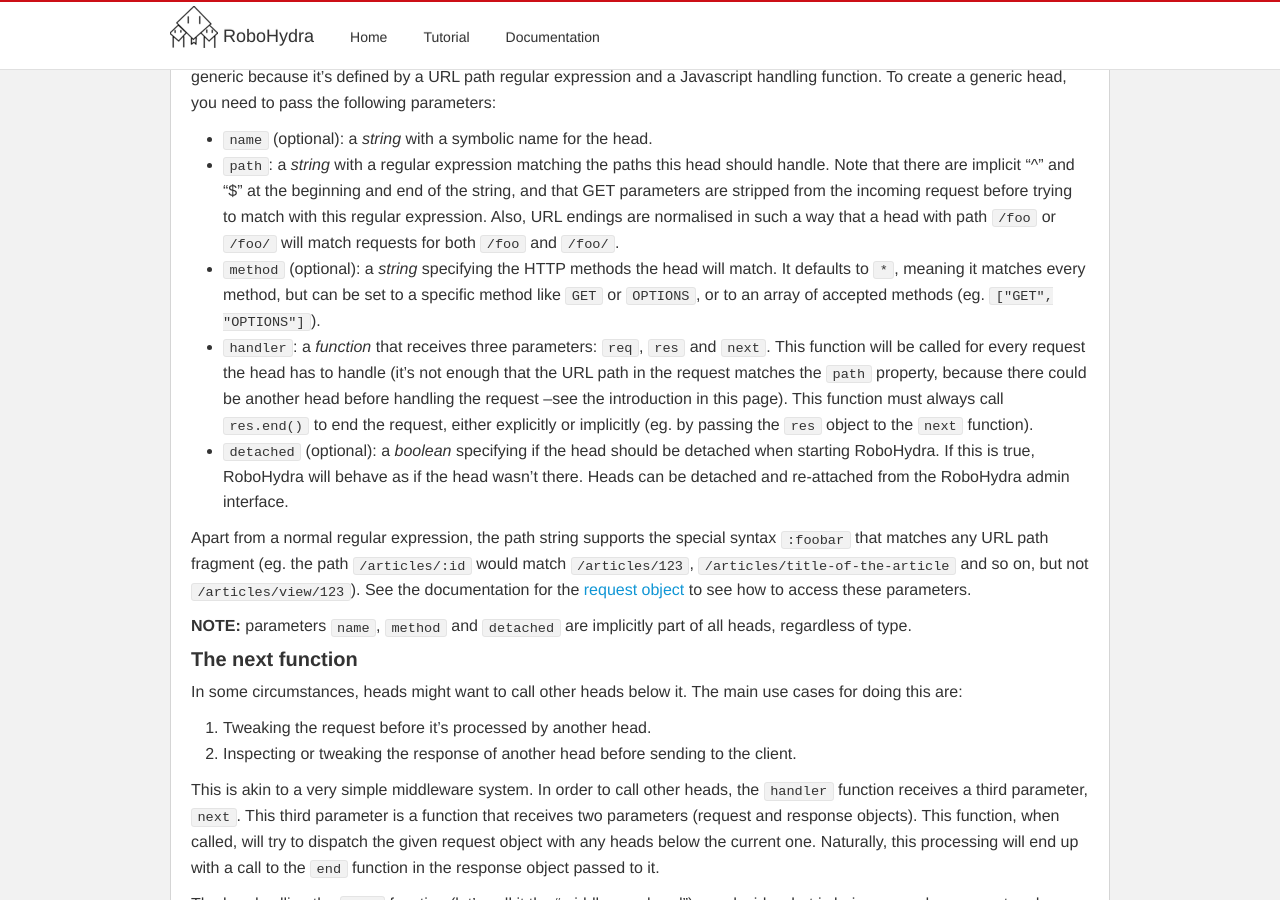
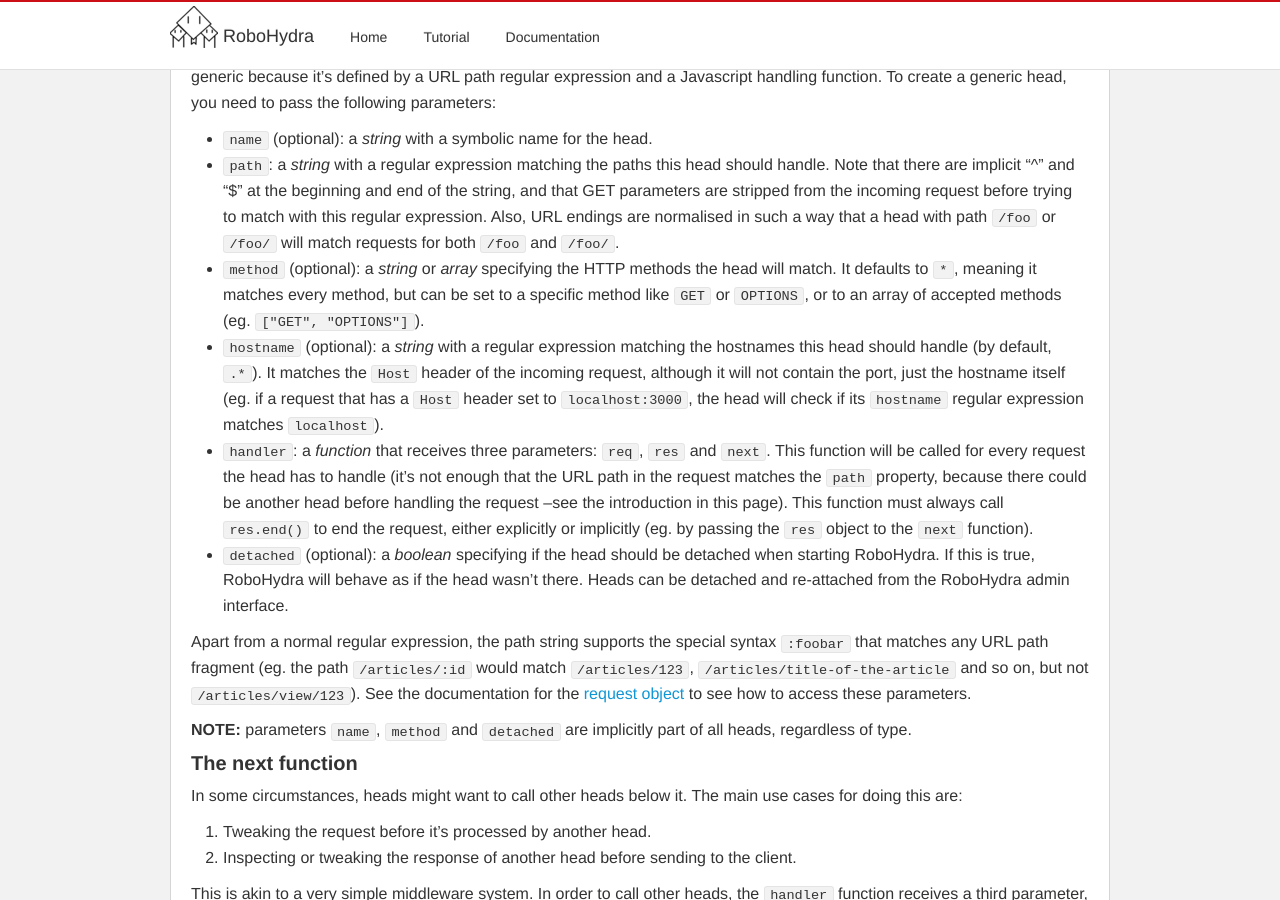
Before and after one commit to robohydra/robohydra, a Jekyll site: the page built from docs/head/heads/index.md, in a window 1280 px wide and 900 px high, scrolled down 354 px. Built offline with Jekyll 4.4.1, drawn with Linux system fonts in a browser that asks for light colours.

Commit message:
Document the new "hostname" head parameter

```diff
--- a/docs/head/heads/index.md
+++ b/docs/head/heads/index.md
@@ -36,10 +36,17 @@ following parameters:
   regular expression. Also, URL endings are normalised in such a way
   that a head with path `/foo` or `/foo/` will match requests for both
   `/foo` and `/foo/`.
-* `method` (optional): a *string* specifying the HTTP methods the head
-  will match. It defaults to `*`, meaning it matches every method, but
-  can be set to a specific method like `GET` or `OPTIONS`, or to an
-  array of accepted methods (eg. `["GET", "OPTIONS"]`).
+* `method` (optional): a *string* or *array* specifying the HTTP
+  methods the head will match. It defaults to `*`, meaning it matches
+  every method, but can be set to a specific method like `GET` or
+  `OPTIONS`, or to an array of accepted methods (eg. `["GET",
+  "OPTIONS"]`).
+* `hostname` (optional): a *string* with a regular expression matching
+  the hostnames this head should handle (by default, `.*`). It matches
+  the `Host` header of the incoming request, although it will not
+  contain the port, just the hostname itself (eg. if a request that
+  has a `Host` header set to `localhost:3000`, the head will check if
+  its `hostname` regular expression matches `localhost`).
 * `handler`: a *function* that receives three parameters: `req`, `res`
   and `next`. This function will be called for every request the head
   has to handle (it's not enough that the URL path in the request
```
